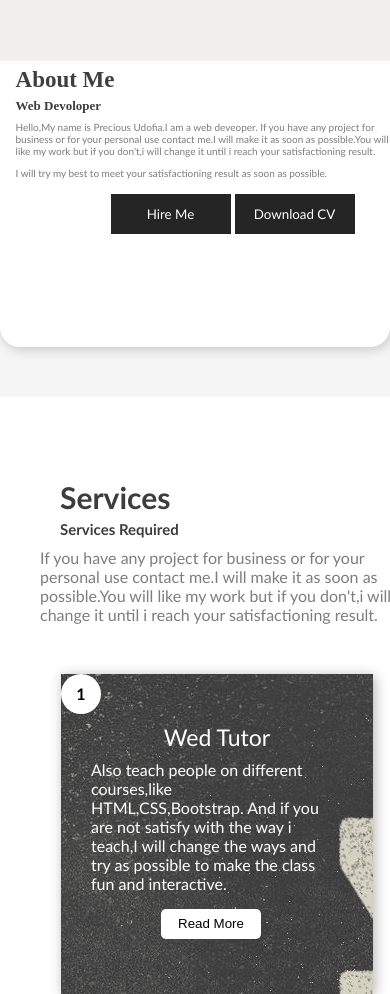
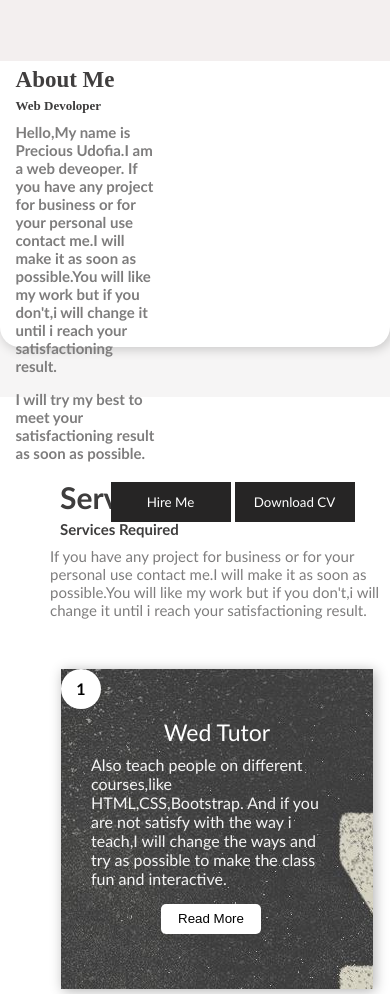
Before and after one commit to precawise/portfolio, a plain HTML site: page index.html in a window 390 px wide. Shown: the part 980-1974 px from the top of the page. Drawn offline with Linux system fonts and the light colour scheme.

Commit message:
committed

```diff
--- a/portfolio.css
+++ b/portfolio.css
@@ -467,7 +467,9 @@ body{
 .about-text p:nth-child(3),
 .about-text p:nth-child(4){
    margin-left:-95px;
-   font-size:10px;
+   font-size:15px;
+   font-weight:700;
+   width:50%;
 }
 .about-text button{
     margin-top:5px;
@@ -485,12 +487,12 @@ body{
 
 }
 .services-text p:nth-child(3){
-    margin-left:-80%;
+    margin-left:-75%;
+    font-size:15px;
 
 }
 .services-text{
     width:200px;
-     /* margin-left:-25%; */
 }
 .box-1,.box-2,.box-3{
     display:block;
@@ -507,17 +509,18 @@ body{
 .box-2{
     width:80%;
 }
+
+.box-1 p:nth-child(3),
+.box-2 p:nth-child(3),
+.box-3 p:nth-child(3){
+    color:whitesmoke;
+}
 .box-3{
     width:80%;
 }
 .contact-me p{
     font-size:20px;
 }
-/* .box-1 p:nth-child(3),
-.box-2 p:nth-child(3),
-.box-3 p:nth-child(3){
-    width:200px;
-} */
 
 footer p:nth-child(2){
     width:300px;
```
